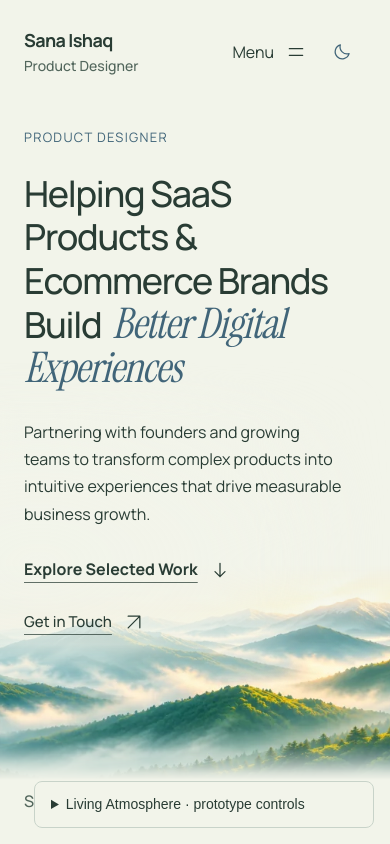
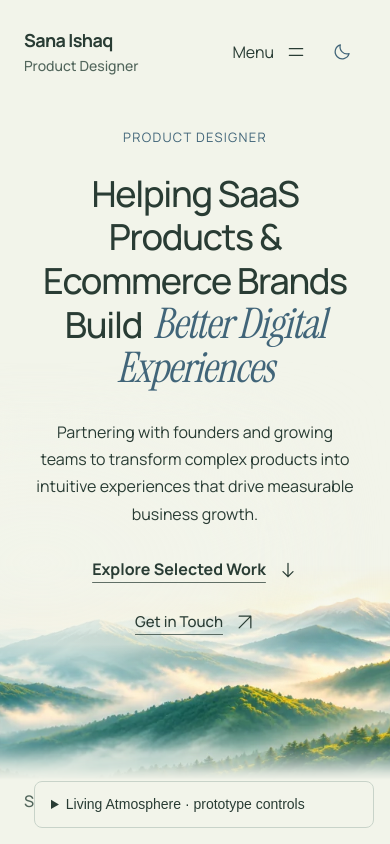
Before and after one commit to sana-ishaq-design/sana-ishaq-design.github.io, an Astro site: page /living-atmosphere in a window 390 px wide. Shown: the top 844 px of the page. Built offline with nearby package versions, Linux system fonts and the light colour scheme; Astro itself is replaced by a stand-in of ours.

Commit message:
Add reversible centered hero content experiment

```diff
--- /dev/null
+++ b/src/experiments/living-atmosphere/centered-content.css
@@ -0,0 +1,16 @@
+/* Reversible alignment experiment. Remove hero-centered to restore the
+   approved left composition; landscape, veil and motion rules stay untouched. */
+.living-prototype.hero-centered .hero-heading { text-align:center; position:relative; top:-20px; padding-bottom:18px; }
+.living-prototype.hero-centered .hero-role { margin-bottom:8px; }
+.living-prototype.hero-centered #hero-title { max-width:1120px; margin-inline:auto; }
+.living-prototype.hero-centered .hero-bottom>p { margin-inline:auto; text-align:center; position:relative; top:-54px; }
+.living-prototype.hero-centered .hero-actions { justify-content:center; align-items:center; position:relative; top:-64px; }
+@media(max-width:650px) {
+  .living-prototype.hero-centered .hero-heading { top:0; padding-bottom:0; }
+  .living-prototype.hero-centered .hero-role { margin-bottom:24px; }
+  .living-prototype.hero-centered .hero-bottom>p,
+  .living-prototype.hero-centered .hero-actions { top:0; }
+}
+@media(max-width:420px) {
+  .living-prototype.hero-centered .hero-actions { flex-direction:column; }
+}
--- a/src/pages/living-atmosphere.astro
+++ b/src/pages/living-atmosphere.astro
@@ -10,9 +10,10 @@ import Footer from '../components/CompactFooter.astro';
 import '../styles/homepage-refinement.css';
 import Arrow from '../components/Arrow.astro';
 import HeroAtmosphere from '../experiments/living-atmosphere/Atmosphere.astro';
+import '../experiments/living-atmosphere/centered-content.css';
 ---
 <!doctype html><html lang="en" data-preference="system"><head><SiteHead title="Living Atmosphere — isolated hero prototype" /></head>
-<body class="complete-homepage living-prototype"><FullNavigation /><main id="main" tabindex="-1">
+<body class="complete-homepage living-prototype hero-centered"><FullNavigation /><main id="main" tabindex="-1">
 <section class="hero page-frame" aria-labelledby="hero-title">
         <HeroAtmosphere />
         <div class="hero-heading">
```
